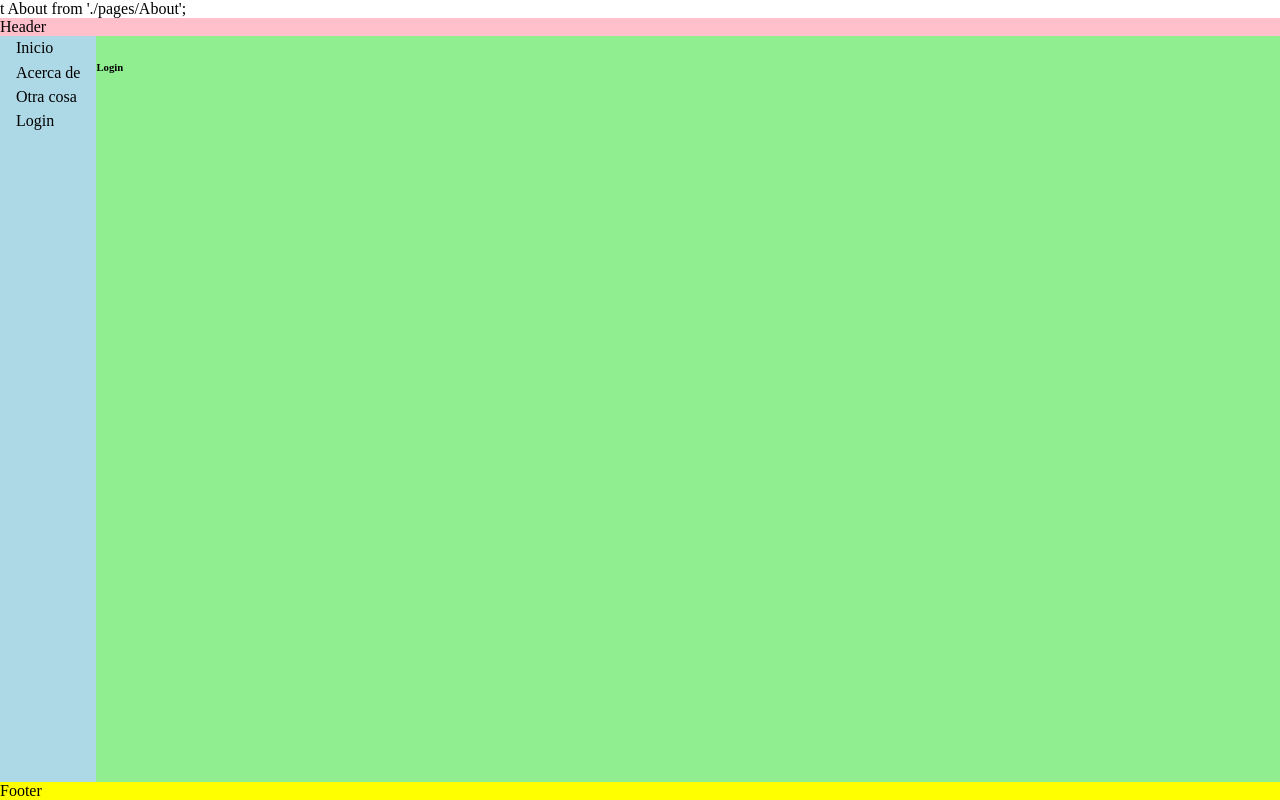
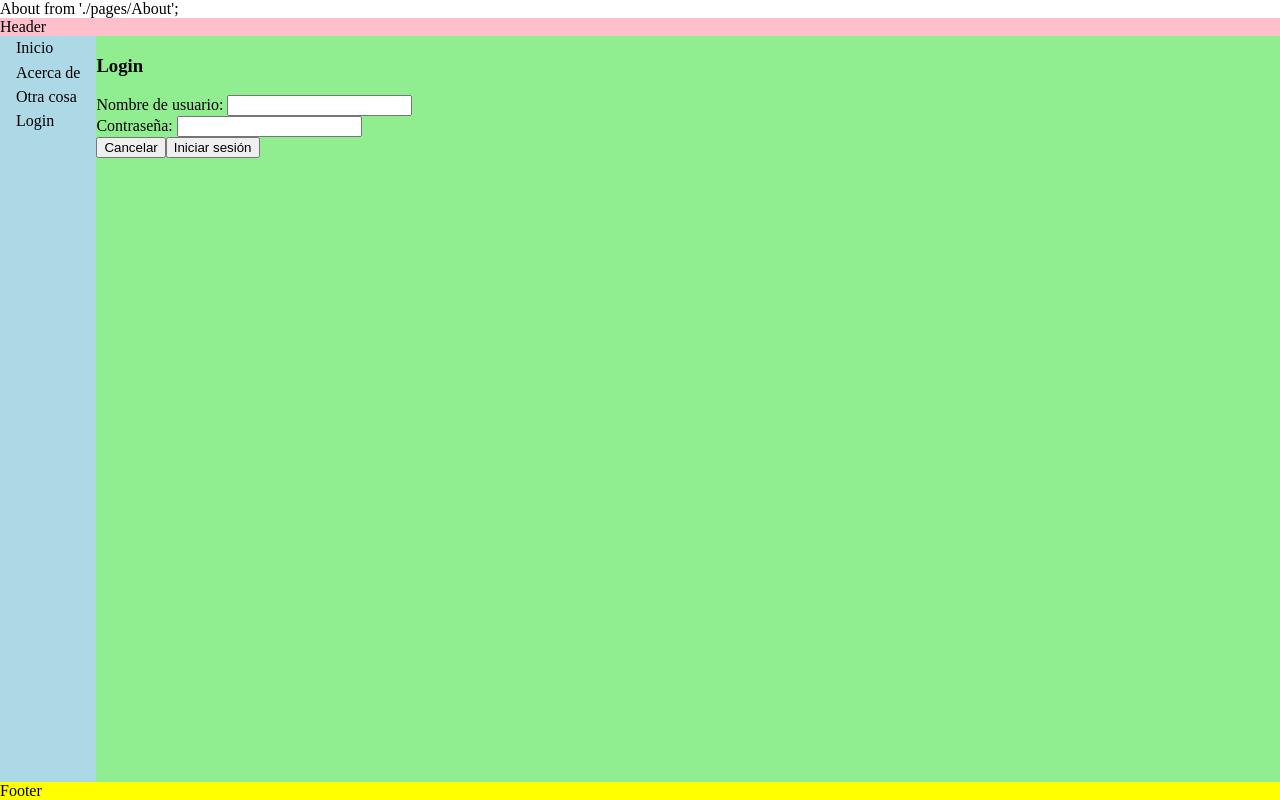
Before and after one commit to Ulises1577/app-turnos-api, a React (Vite) app in the folder frontend/: page /login in a window 1280 px wide. Built offline with nearby package versions, Linux system fonts and the light colour scheme.

Commit message:
feat: Agregamos formulario de inicio de sesion con campos de texto y contraseña

```diff
--- /dev/null
+++ b/frontend/src/components/Field.jsx
@@ -0,0 +1,8 @@
+export default function Field({
+    label, children
+}) {
+    return <div>
+        <label> {label} </label>
+        {children}
+    </div>;
+}
--- /dev/null
+++ b/frontend/src/components/Form.jsx
@@ -0,0 +1,24 @@
+export default function Form ({
+    title,
+    children,
+    onSubmit,
+    submitLabel = "Enviar",
+    onCancel,
+    cancelLabel = "Cancelar"
+}) {
+    return <form
+    onSubmit={onSubmit}
+      >
+        {title && <h3>{title}</h3>}
+        {children}
+        {onCancel && <input
+         type="button"
+         value={cancelLabel}
+         onClick={onCancel}
+         />}
+
+        <input
+        type="submit"
+        value={submitLabel} />
+    </form>;
+}
--- /dev/null
+++ b/frontend/src/components/SecretField.jsx
@@ -0,0 +1,14 @@
+import Field from './Field';
+
+export default function SecretField({
+    label,
+    value,
+    onChange
+}) {
+    return <Field label= {label}>
+        <input
+        type="password"
+        value={value}
+        onInput={(e) => onChange?.(e.target.value)} />
+    </Field>
+}
--- /dev/null
+++ b/frontend/src/components/TextField.jsx
@@ -0,0 +1,14 @@
+import Field from './Field';
+
+export default function TextField({
+    label,
+    value,
+    onChange
+}) {
+    return <Field label= {label}>
+        <input
+        type="text"
+        value={value}
+        onInput={(e) => onChange?.(e.target.value)} />
+    </Field>
+}
--- a/frontend/src/layouts/MainLayout.jsx
+++ b/frontend/src/layouts/MainLayout.jsx
@@ -11,7 +11,7 @@ export default function MainLayout({
         minHeight: '100vh',
         flexDirection: 'column',
         display: 'flex',
-    }}> t About from './pages/About';
+    }}>  About from './pages/About';
         <Header />
 
         <div className="body"
--- a/frontend/src/pages/Login.jsx
+++ b/frontend/src/pages/Login.jsx
@@ -1,5 +1,40 @@
+import { useState } from 'react';
+import { useNavigate } from 'react-router-dom';
+import Form from '../components/Form';
+import TextField from '../components/TextField';
+import SecretField from '../components/SecretField';
+
 export default function Login() {
-    return <h6>
-        Login
-    </h6>;
+    const navigate = useNavigate();
+    const [data, setData] = useState({
+        username: '',
+        password: '',
+    });
+
+    function submitHandler(e) {
+        e.preventDefault(); //Es un formulario va a recargar la pagina, esto es para que no lo haga
+        console.log(data);
+    }
+
+    function cancelHandler() {
+        navigate('/');
+    }
+    return <Form
+    title="Login"
+    onSubmit={submitHandler}
+    submitLabel="Iniciar sesión"
+    onCancel={cancelHandler}
+     >
+
+            <TextField
+            label="Nombre de usuario: "
+            value= {data.username}
+            onChange={newValue => setData(data => ({ ...data, username: newValue }))}
+            />
+            <SecretField
+            label="Contraseña: "
+            value={data.password}
+            onChange={newValue => setData(data => ({ ...data, password: newValue}))}
+            />
+        </Form>;
 }
```
Also changed, not shown: frontend/services/useApi.jsx (added), frontend/services/useLogin.jsx (added), frontend/services/useUser.jsx (added), frontend/src/pages/User.jsx (added), frontend/src/pages/Users.jsx (added).
